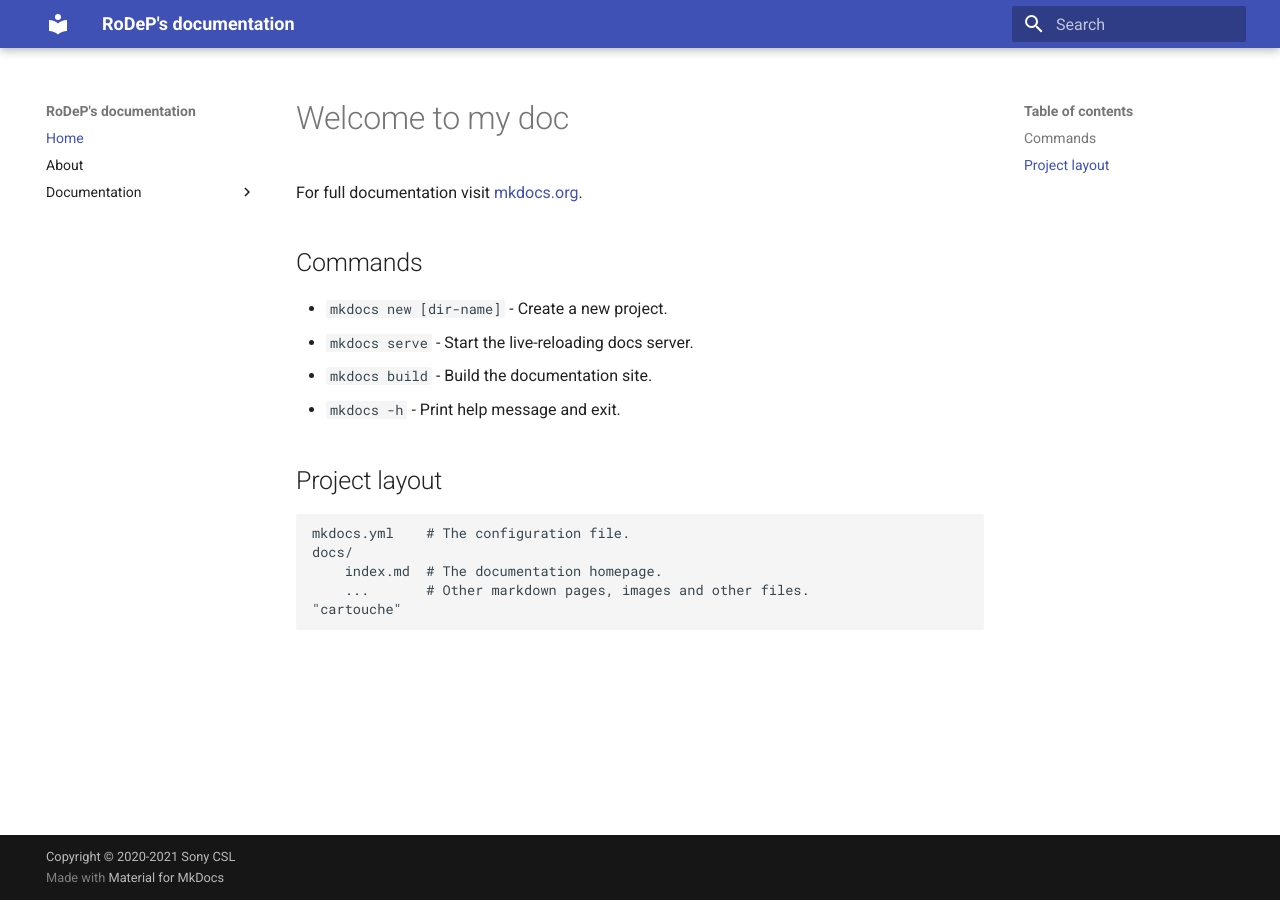
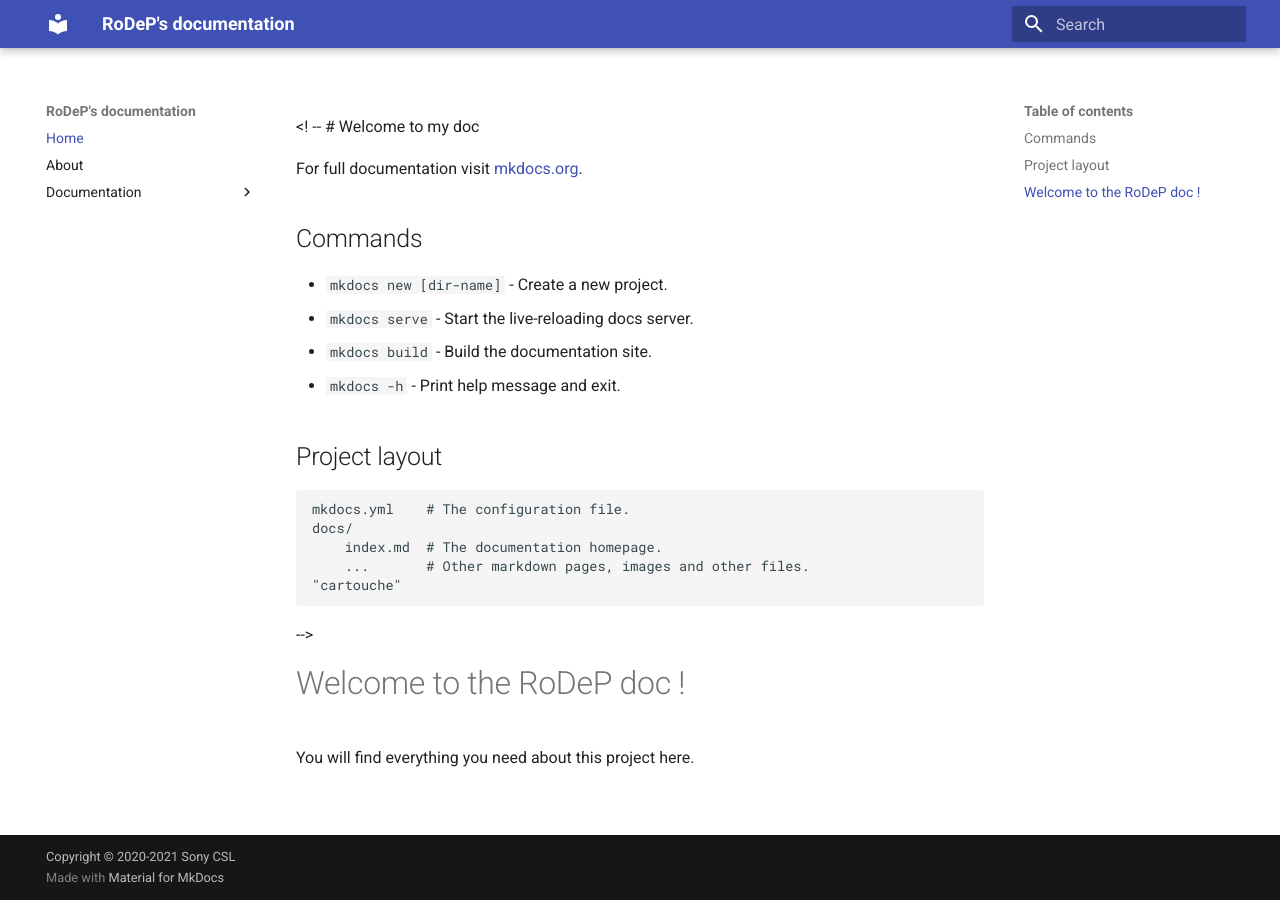
Before and after one commit to Nicobranas/RoDeP-documentation, an MkDocs documentation site: the page built from docs/index.md, in a window 1280 px wide. Built offline with MkDocs 1.6.1 and Material for MkDocs 9.7.7, drawn with Linux system fonts in a browser that asks for light colours.

Commit message:
some changes

```diff
--- a/docs/index.md
+++ b/docs/index.md
@@ -1,4 +1,4 @@
-# Welcome to my doc
+<! -- # Welcome to my doc
 
 For full documentation visit [mkdocs.org](https://www.mkdocs.org).
 
@@ -16,3 +16,9 @@ For full documentation visit [mkdocs.org](https://www.mkdocs.org).
         index.md  # The documentation homepage.
         ...       # Other markdown pages, images and other files.
     "cartouche"
+
+-->
+
+#Welcome to the RoDeP doc !
+
+You will find everything you need about this project here.
```
Also changed, not shown: docs/about.md (+2 -2 lines).
